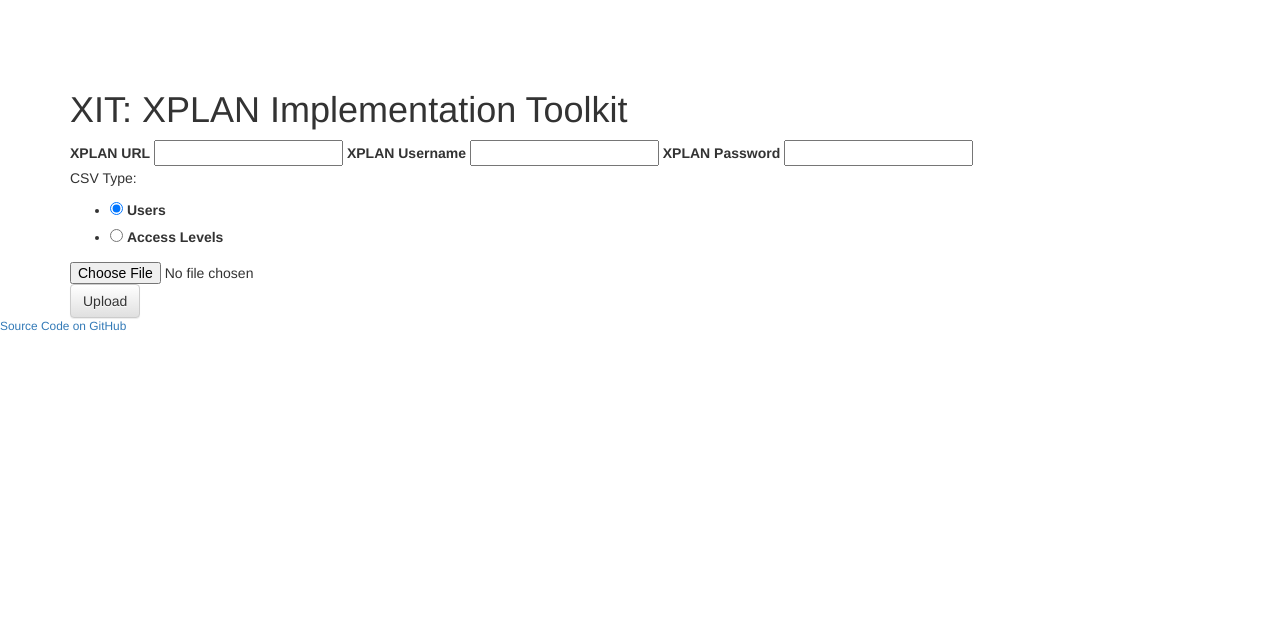
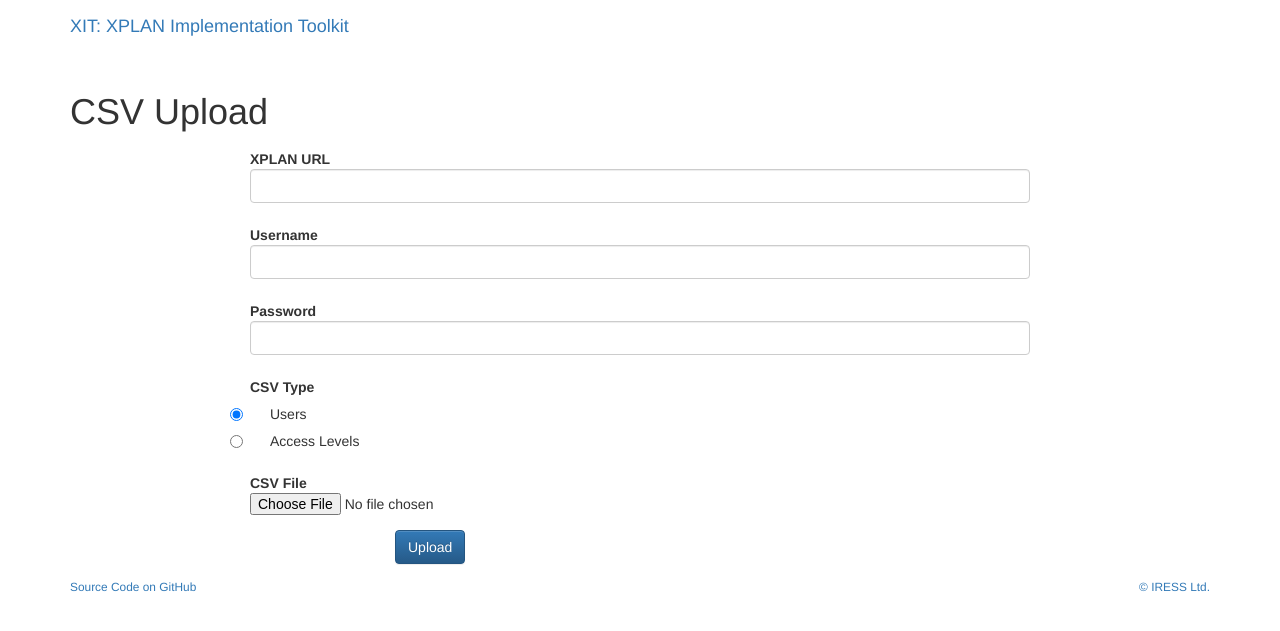
Before and after one commit to novocaine/xit, a Flask app: page / in a window 1280 px wide. Shown: the top 631 px of the page. Run offline with Flask 2, Linux system fonts and the light colour scheme; some libraries are stand-ins or nearby versions.

Commit message:
pretty up the form with flask-bootstrap

```diff
--- a/requirements.txt
+++ b/requirements.txt
@@ -4,6 +4,7 @@ billiard==3.3.0.23
 celery==3.1.23
 Flask==0.10.1
 Flask-WTF==0.12
+Flask-Bootstrap==3.3.5.7
 WTForms==2.1
 itsdangerous==0.24
 Jinja2==2.8
--- a/templates/footer.html
+++ b/templates/footer.html
@@ -1,7 +1,18 @@
 <footer>
-  <small>
-  <p>
-    <a href="https://github.com/novocaine/xit">Source Code on GitHub</a>
-  </p>
-  </small>
+  <div class="container"><div class="row">
+    <div class="col-sm-6">
+      <small>
+      <p>
+        <a href="https://github.com/novocaine/xit">Source Code on GitHub</a>
+      </p>
+      </small>
+    </div>
+    <div class="col-sm-6">
+      <small>
+      <p class="text-right">
+        <a href="https://www.iress.com/">&copy; IRESS Ltd.</a>
+      </p>
+      </small>
+    </div>
+  </div></div>
 </footer>
--- a/templates/home.html
+++ b/templates/home.html
@@ -1,28 +1,36 @@
 {% extends "layout.html" %}
+
+{% import "bootstrap/wtf.html" as wtf %}
 
 {% block page_title %}XIT: XPLAN Implementation Toolkit{% endblock %}
 
 {% block content %}
-<h1>XIT: XPLAN Implementation Toolkit</h1>
+<h1>CSV Upload</h1>
 
-<form id="csv-upload-form" method="POST" class="form" action="{{ url_for('upload_csv', csv_type='users') }}" enctype="multipart/form-data">
+<div class="row"><div class="col-lg-offset-2 col-lg-8">
+
+<form id="csv-upload-form" method="POST" class="form form-horizontal" action="{{ url_for('upload_csv', csv_type='users') }}" enctype="multipart/form-data" role="form">
   {{ form.hidden_tag() }}
 
-  {{ form.xplan_url.label }}
-  {{ form.xplan_url }}
+  {{ wtf.form_errors(form) }}
 
-  {{ form.xplan_username.label }}
-  {{ form.xplan_username }}
+  {{ wtf.form_field(form.xplan_url, form_type="horizontal") }}
 
-  {{ form.xplan_password.label }}
-  {{ form.xplan_password }}
+  {{ wtf.form_field(form.xplan_username, form_type="horizontal") }}
 
-  <p>CSV Type:</p>
-  {{ form.csv_type }}
+  {{ wtf.form_field(form.xplan_password, form_type="horizontal") }}
 
-  {{ form.file }}
+  {{ wtf.form_field(form.csv_type, form_type="horizontal") }}
 
-  <button type="submit" class="btn btn-default">Upload</button>
+  {{ wtf.form_field(form.file, form_type="horizontal") }}
+
+  <div class="form-group">
+  <div class="col-lg-offset-2 col-lg-10">
+    <button type="submit" class="btn btn-primary">Upload</button>
+  </div>
+  </div>
 
 </form>
+
+</div></div>
 {% endblock %}
--- a/templates/nav.html
+++ b/templates/nav.html
@@ -1,5 +1,10 @@
 <nav class="navbar" role="navigation">
+  <div class="container">
+  <div class="navbar-header">
+    <a class="navbar-brand" href="#page-top">XIT: XPLAN Implementation Toolkit</a>
+  </div>
   <ul class="nav navbar-nav">
     <li class="hidden"><a href="#page-top"></a></li>
   </ul>
+  </div>
 </nav>
--- a/web.py
+++ b/web.py
@@ -4,6 +4,7 @@ import os.path
 import tempfile
 
 from flask import Flask, request, make_response, render_template, Response
+from flask_bootstrap import Bootstrap
 from flask_wtf import Form
 from flask_wtf.file import FileField, FileAllowed
 from werkzeug import secure_filename
@@ -20,16 +21,19 @@ app = Flask(__name__)
 app.config["UPLOAD_FOLDER"] = tempfile.gettempdir()
 app.config["SECRET_KEY"] = os.environ.get('XIT_SECRET', 'secret-key')
 
+bs = Bootstrap()
+bs.init_app(app)
+
 
 class CsvUploadForm(Form):
     xplan_url = TextField(
         'XPLAN URL',
         validators=[DataRequired()])
     xplan_username = TextField(
-        'XPLAN Username',
+        'Username',
         validators=[DataRequired()])
     xplan_password = TextField(
-        'XPLAN Password',
+        'Password',
         validators=[DataRequired()])
     csv_type = RadioField(
         'CSV Type',
```
